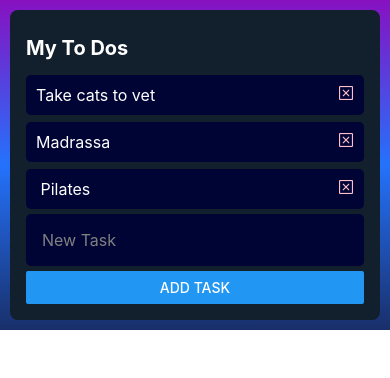
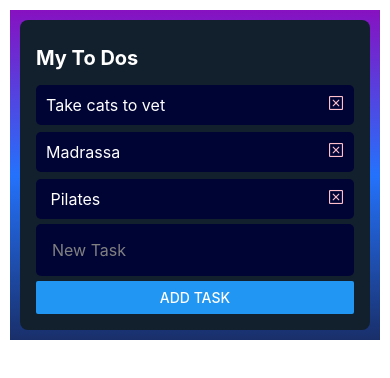
Before and after one commit to Janice-M/trello, a React Native app: screen / in a window 390 px wide. Shown: the top 378 px of the page. Built offline with nearby package versions, Linux system fonts and the light colour scheme.

Commit message:
screen adjustments

```diff
--- a/App.tsx
+++ b/App.tsx
@@ -6,14 +6,14 @@ import Taskboard from './src/components/TaskBoard';
 
 export default function App() {
   return (
-    <SafeAreaView style={styles.container}>
+    <View style={styles.container}>
 
       <Taskboard />
 
 
       <StatusBar style="auto" />
 
-    </SafeAreaView>
+    </View>
   );
 }
 
--- a/src/components/TaskBoard.tsx
+++ b/src/components/TaskBoard.tsx
@@ -1,4 +1,4 @@
-import { View, StyleSheet} from "react-native";
+import { View, StyleSheet, SafeAreaView} from "react-native";
 import TaskList from "./TaskList";
 import { LinearGradient } from 'expo-linear-gradient';
 
@@ -13,8 +13,10 @@ export default function Taskboard () {
         style={StyleSheet.absoluteFill}>
 
       </LinearGradient>
+        <SafeAreaView>
+        <TaskList />
+        </SafeAreaView>
 
-      <TaskList />
       </View>
     )
 }
```
